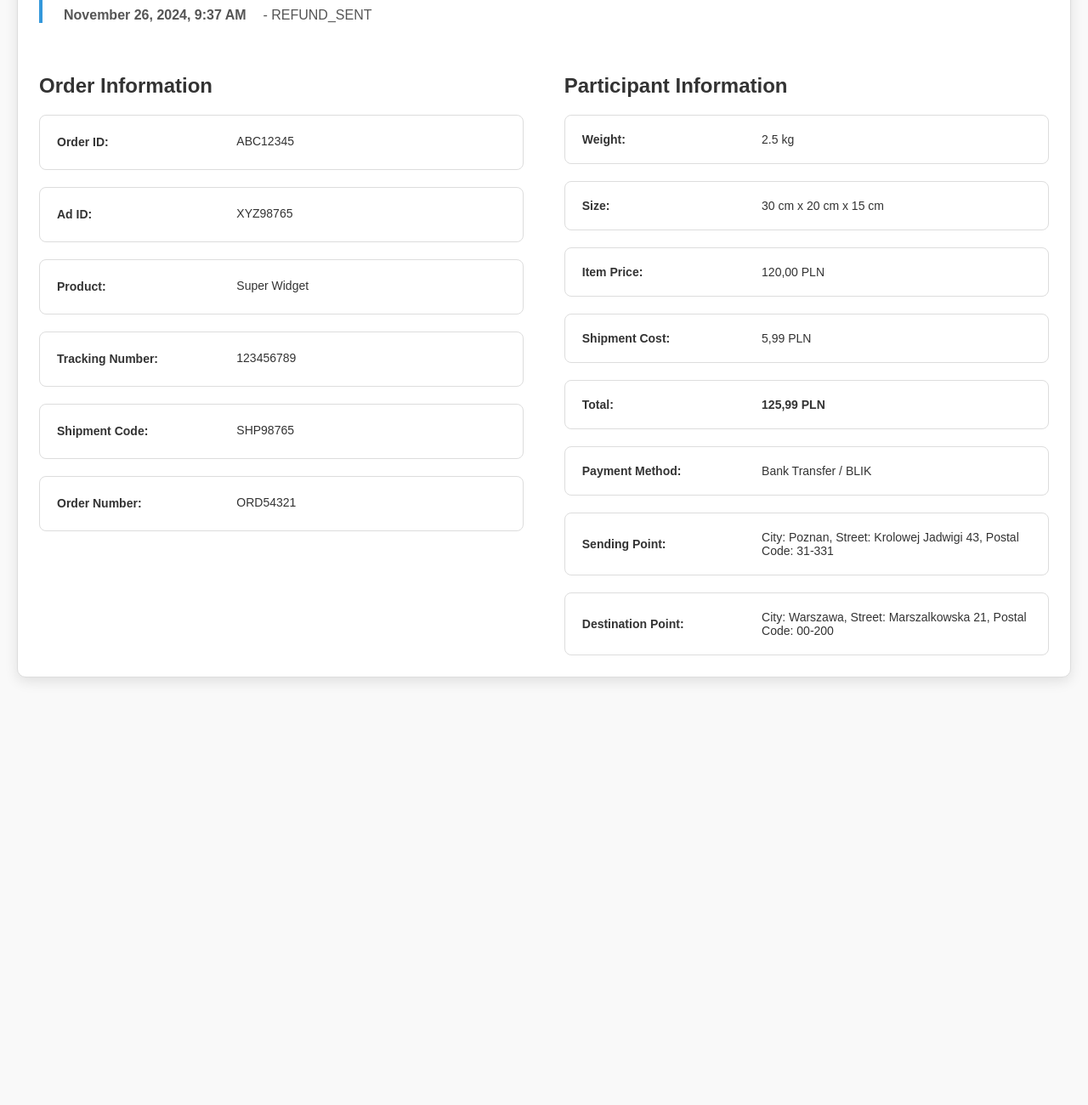
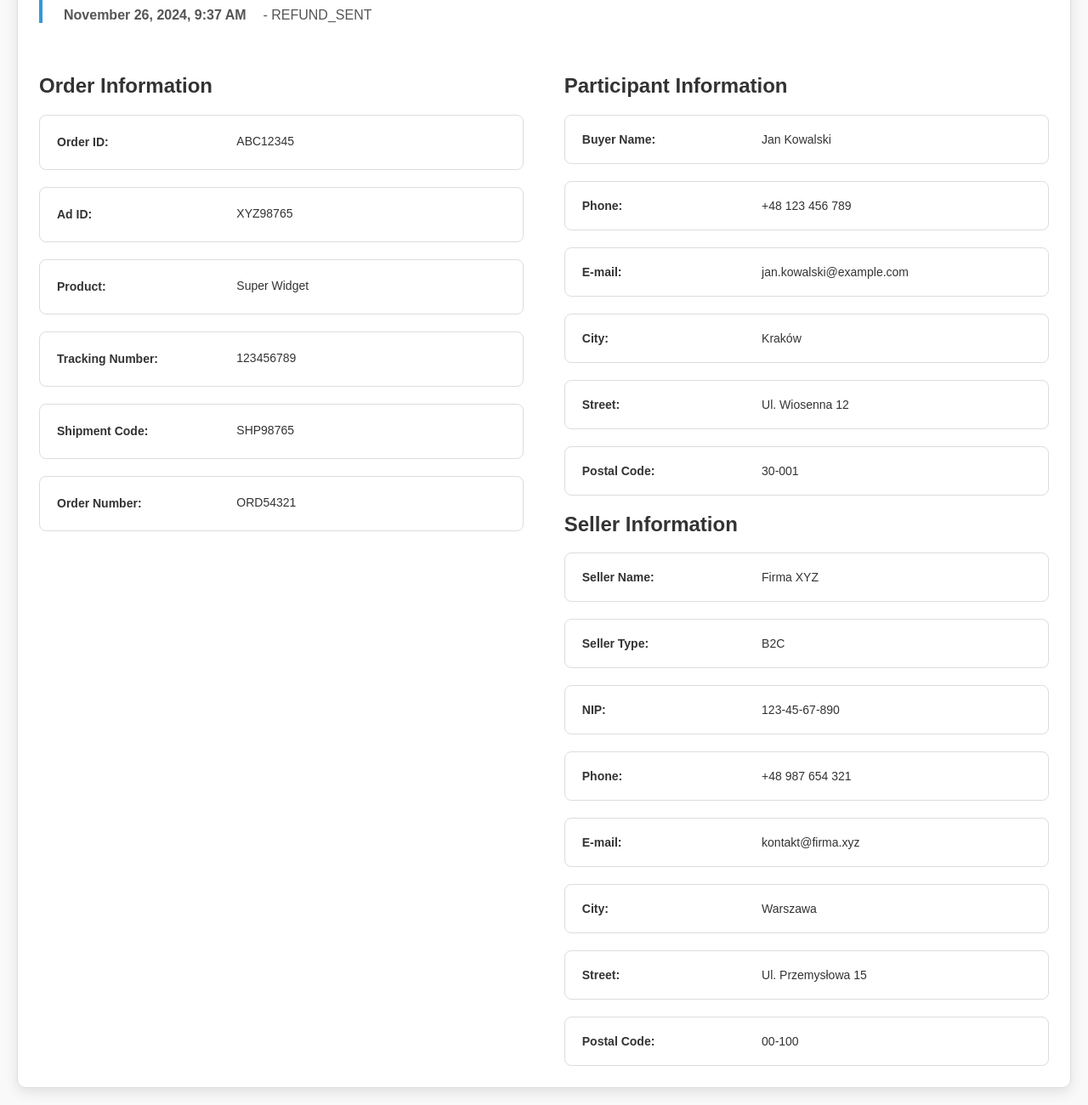
Before and after one commit to ravborn/delivery-tool, a plain HTML site: page index.html in a window 1280 px wide. Shown: the part 592-1892 px from the top of the page at 85% size. Before the commit the page ends 1409 px from the top, so only its background shows below. Drawn offline with Linux system fonts and the light colour scheme.

Commit message:
Update index.html

```diff
--- a/index.html
+++ b/index.html
@@ -227,37 +227,65 @@
             </div>
             <div class="participant-info">
                 <h2>Participant Information</h2>
+
+                <!-- Buyer Data -->
                 <div class="section">
-                    <label>Weight:</label>
-                    <span>2.5 kg</span>
+                    <label>Buyer Name:</label>
+                    <span>Jan Kowalski</span>
                 </div>
                 <div class="section">
-                    <label>Size:</label>
-                    <span>30 cm x 20 cm x 15 cm</span>
+                    <label>Phone:</label>
+                    <span>+48 123 456 789</span>
                 </div>
                 <div class="section">
-                    <label>Item Price:</label>
-                    <span>120,00 PLN</span>
+                    <label>E-mail:</label>
+                    <span>jan.kowalski@example.com</span>
                 </div>
                 <div class="section">
-                    <label>Shipment Cost:</label>
-                    <span>5,99 PLN</span>
+                    <label>City:</label>
+                    <span>Kraków</span>
                 </div>
                 <div class="section">
-                    <label><strong>Total:</strong></label>
-                    <span><strong>125,99 PLN</strong></span>
+                    <label>Street:</label>
+                    <span>Ul. Wiosenna 12</span>
                 </div>
                 <div class="section">
-                    <label>Payment Method:</label>
-                    <span>Bank Transfer / BLIK</span>
+                    <label>Postal Code:</label>
+                    <span>30-001</span>
+                </div>
+
+                <h2>Seller Information</h2>
+                <div class="section">
+                    <label>Seller Name:</label>
+                    <span>Firma XYZ</span>
                 </div>
                 <div class="section">
-                    <label>Sending Point:</label>
-                    <span>City: Poznan, Street: Krolowej Jadwigi 43, Postal Code: 31-331</span>
+                    <label>Seller Type:</label>
+                    <span>B2C</span>
                 </div>
                 <div class="section">
-                    <label>Destination Point:</label>
-                    <span>City: Warszawa, Street: Marszalkowska 21, Postal Code: 00-200</span>
+                    <label>NIP:</label>
+                    <span>123-45-67-890</span>
+                </div>
+                <div class="section">
+                    <label>Phone:</label>
+                    <span>+48 987 654 321</span>
+                </div>
+                <div class="section">
+                    <label>E-mail:</label>
+                    <span>kontakt@firma.xyz</span>
+                </div>
+                <div class="section">
+                    <label>City:</label>
+                    <span>Warszawa</span>
+                </div>
+                <div class="section">
+                    <label>Street:</label>
+                    <span>Ul. Przemysłowa 15</span>
+                </div>
+                <div class="section">
+                    <label>Postal Code:</label>
+                    <span>00-100</span>
                 </div>
             </div>
         </div>
```
